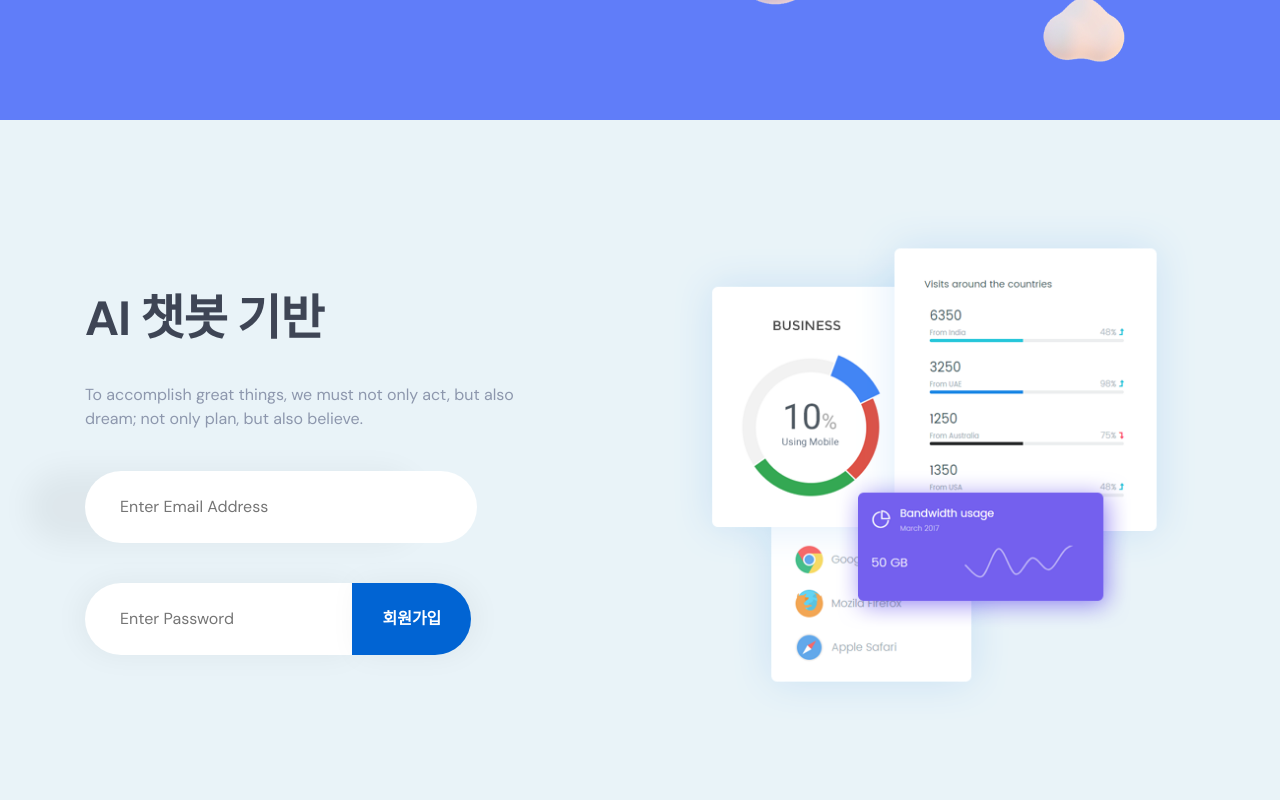
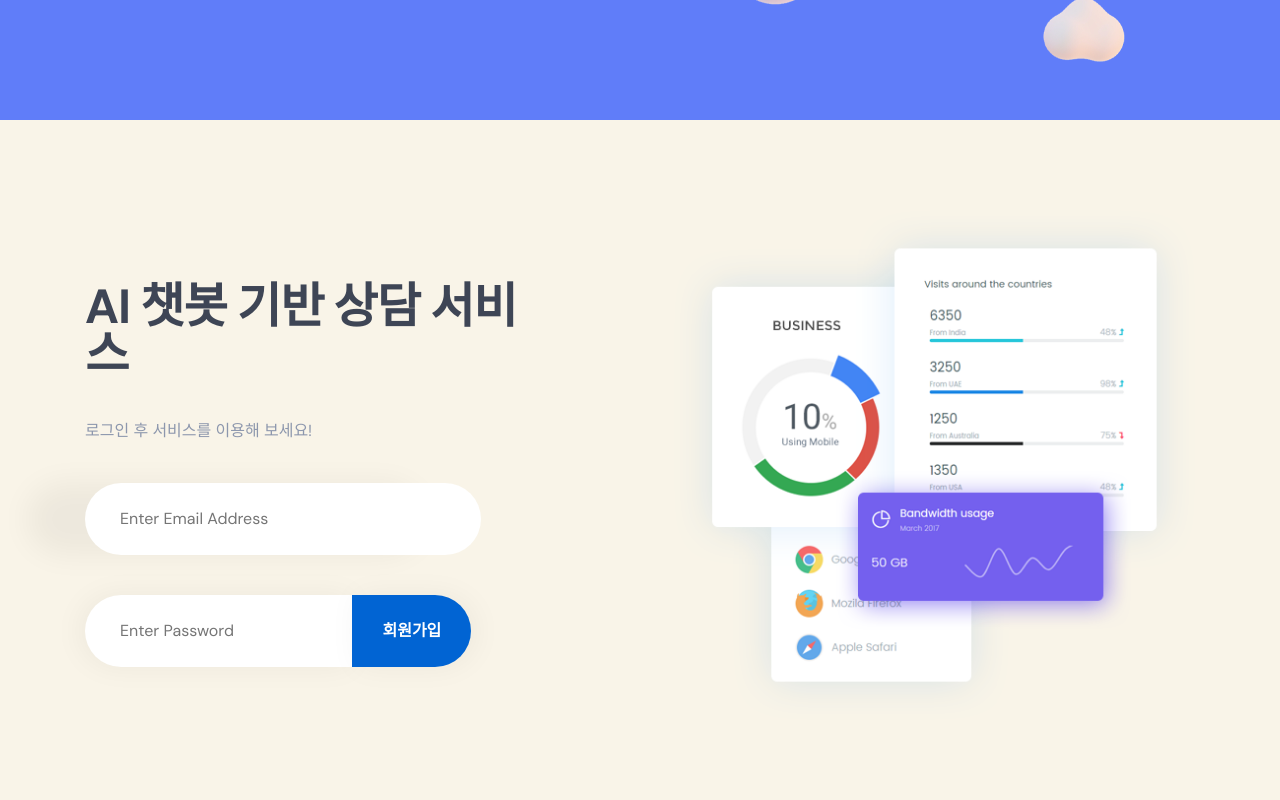
Before and after one commit to DSHanul2023/Hanul-Front, a Next.js app: page / in a window 1280 px wide. Shown: the part 480-1280 px from the top of the page. Built offline with nearby package versions, Linux system fonts and the light colour scheme; a web font is replaced by a local one.

Commit message:
form banner

```diff
--- a/components/custom/sections/formbannercomponent.js
+++ b/components/custom/sections/formbannercomponent.js
@@ -13,11 +13,10 @@ const FormBannerComponent = () => {
               <Row>
                 <Col lg="5" md="7" className="align-self-center">
                   <h2 className="title font-bold">
-                    AI 챗봇 기반
+                    AI 챗봇 기반 상담 서비스
                   </h2>
                   <p className="m-t-40 m-b-30">
-                    To accomplish great things, we must not only act, but also
-                    dream; not only plan, but also believe.
+                    로그인 후 서비스를 이용해 보세요!
                   </p>
                   <Form className="m-t-40">
                     <input
--- a/next.config.js
+++ b/next.config.js
@@ -4,4 +4,3 @@ const nextConfig = {}
 module.exports = {
   /* config options here */
 }
-module.exports = {}
--- a/styles/Home.module.css
+++ b/styles/Home.module.css
@@ -34,7 +34,7 @@
 }
 
 .title a {
-  color: #0070f3;
+  color: #EFA374;
   text-decoration: none;
 }
 
@@ -93,8 +93,8 @@
 .card:hover,
 .card:focus,
 .card:active {
-  color: #0070f3;
-  border-color: #0070f3;
+  color: #EFA374;
+  border-color: #EFA374;
 }
 
 .card h2 {
--- a/styles/scss/_elements.scss
+++ b/styles/scss/_elements.scss
@@ -126,7 +126,7 @@ form-banner 1
 
 #banner1 {
   background: right -3em center no-repeat #e9f3f8;
-  background-image: $form-banner;
+  background-color: #F9F4E8;
   h2 {
     font-size: 48px;
     line-height: 1;
@@ -145,7 +145,7 @@ form-banner 1
     border-radius: 36px;
     text-indent: 35px;
     padding-right: 15px;
-    width: 88%;
+    width: 89%;
     font-weight: 300;
     box-shadow: -58px 0 30px 0 rgba(0, 0, 0, 0.05);
     text-overflow: ellipsis;
@@ -166,6 +166,7 @@ form-banner 1
     padding: 0 30px;
     cursor: pointer;
     margin-left: -4px;
+    background-color: #EFA374;
     box-shadow: 5px 0 30px 0 rgba(0, 0, 0, 0.05);
     transition: all 0.5s ease-in-out;
 
```
Also changed, not shown: assets/images/form-banners/img1.png (added).
